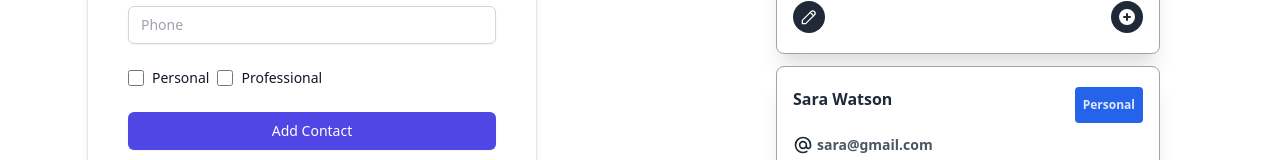
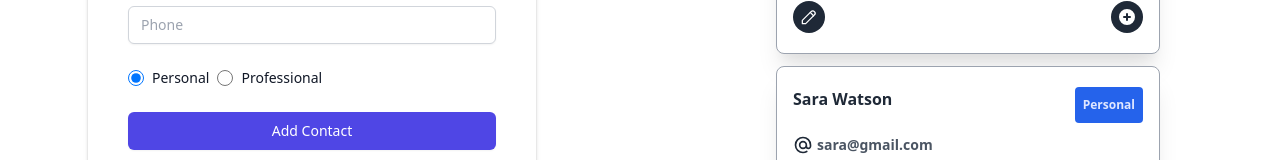
Before and after one commit to Akash52/contact-book-react, a React (Create React App) app in the folder client/: page / in a window 1280 px wide. Shown: the part 290-450 px from the top of the page. Built offline with nearby package versions, Linux system fonts and the light colour scheme.

Commit message:
contactform add data

```diff
--- a/client/src/Contacts/ContactForm.js
+++ b/client/src/Contacts/ContactForm.js
@@ -1,4 +1,29 @@
+import { useState, useContext } from 'react'
+import ContactContext from '../Context/Contact/contactContext'
+
 const ContactForm = () => {
+  const contactContext = useContext(ContactContext)
+  const [contact, setContact] = useState({
+    name: '',
+    email: '',
+    phone: '',
+    type: 'personal',
+  })
+  const { name, email, phone, type } = contact
+
+  const onChange = (e) =>
+    setContact({ ...contact, [e.target.name]: e.target.value })
+
+  const onSubmit = (e) => {
+    e.preventDefault()
+    contactContext.addContact(contact)
+    setContact({
+      name: '',
+      email: '',
+      phone: '',
+      type: 'personal',
+    })
+  }
   return (
     <div className="flex flex-col justify-center xs:mx-5 sm:mx-4 sm:px-6 lg:px-8">
       <div className="sm:mx-auto sm:w-full sm:max-w-md">
@@ -6,21 +31,17 @@ const ContactForm = () => {
           Add Contact
         </h2>
       </div>
-
       <div className="mt-4 shadow-md sm:mx-auto sm:w-full hover:shadow-sm sm:max-w-md">
         <div className="px-4 py-8 bg-white shadow sm:rounded-lg sm:px-10">
-          <form
-            className="space-y-6"
-            action="#"
-            autoComplete="off"
-            method="POST"
-          >
+          <form className="space-y-6" onSubmit={onSubmit} autoComplete="off">
             <div>
               <div className="mt-1">
                 <input
                   id="name"
                   name="name"
                   type="name"
+                  value={name}
+                  onChange={onChange}
                   required
                   placeholder="Name"
                   className="block w-full px-3 py-2 placeholder-gray-400 border border-gray-300 rounded-md shadow-sm appearance-none focus:outline-none focus:ring-indigo-500 focus:border-indigo-500 sm:text-sm"
@@ -33,7 +54,9 @@ const ContactForm = () => {
                   id="email"
                   name="email"
                   type="email"
+                  value={email}
                   placeholder="Email"
+                  onChange={onChange}
                   required
                   className="block w-full px-3 py-2 placeholder-gray-400 border border-gray-300 rounded-md shadow-sm appearance-none focus:outline-none focus:ring-indigo-500 focus:border-indigo-500 sm:text-sm"
                 />
@@ -46,7 +69,9 @@ const ContactForm = () => {
                   id="phone"
                   name="phone"
                   type="phone"
+                  value={phone}
                   required
+                  onChange={onChange}
                   placeholder="Phone"
                   className="block w-full px-3 py-2 placeholder-gray-400 border border-gray-300 rounded-md shadow-sm appearance-none focus:outline-none focus:ring-indigo-500 focus:border-indigo-500 sm:text-sm"
                 />
@@ -56,10 +81,13 @@ const ContactForm = () => {
             <div className="flex items-center ">
               <div className="flex items-center">
                 <input
-                  id="remember-me"
-                  name="remember-me"
-                  type="checkbox"
+                  id="type"
+                  name="type"
+                  type="radio"
+                  value="personal"
                   className="w-4 h-4 text-indigo-600 border-gray-300 rounded focus:ring-indigo-500"
+                  checked={type === 'personal'}
+                  onChange={onChange}
                 />
                 <label
                   htmlFor="remember-me"
@@ -71,9 +99,12 @@ const ContactForm = () => {
               <div className="flex items-center">
                 <input
                   id="remember-me"
-                  name="remember-me"
-                  type="checkbox"
+                  name="type"
+                  type="radio"
+                  value="professional"
                   className="w-4 h-4 ml-2 text-indigo-600 border-gray-300 rounded focus:ring-indigo-500"
+                  checked={type === 'professional'}
+                  onChange={onChange}
                 />
                 <label
                   htmlFor="remember-me"
--- a/client/src/Context/Contact/contactReducers.js
+++ b/client/src/Context/Contact/contactReducers.js
@@ -1,5 +1,21 @@
-import { createContext } from 'react'
+import {
+  ADD_CONTACT,
+  DELETE_CONTACT,
+  UPDATE_CONTACT,
+  SET_CURRENT,
+  CLEAR_CURRENT,
+} from '../types'
 
-const contactContext = createContext()
+// eslint-disable-next-line import/no-anonymous-default-export
+export default (state, action) => {
+  switch (action.type) {
+    case ADD_CONTACT:
+      return {
+        ...state,
+        contacts: [...state.contacts, action.payload],
+      }
 
-export default contactContext
+    default:
+      return state
+  }
+}
--- a/client/src/Context/Contact/contactState.js
+++ b/client/src/Context/Contact/contactState.js
@@ -1,5 +1,5 @@
 import React, { useReducer } from 'react'
-import uuid from 'uuid'
+
 import ContactContext from './contactContext'
 import contactReducers from './contactReducers'
 
@@ -10,6 +10,8 @@ import {
   SET_CURRENT,
   CLEAR_CURRENT,
 } from '../types'
+
+const uuid = require('uuid')
 
 const ContactState = (props) => {
   const initialState = {
@@ -40,6 +42,11 @@ const ContactState = (props) => {
   const [state, dispatch] = useReducer(contactReducers, initialState)
   //ADD CONTACT
 
+  const addContact = (contact) => {
+    contact.id = uuid.v4()
+    dispatch({ type: ADD_CONTACT, payload: contact })
+  }
+
   //DELETE CONTACT
 
   //SET CURRENT CONTACT
@@ -56,6 +63,7 @@ const ContactState = (props) => {
     <ContactContext.Provider
       value={{
         contacts: state.contacts,
+        addContact,
       }}
     >
       {props.children}
```
